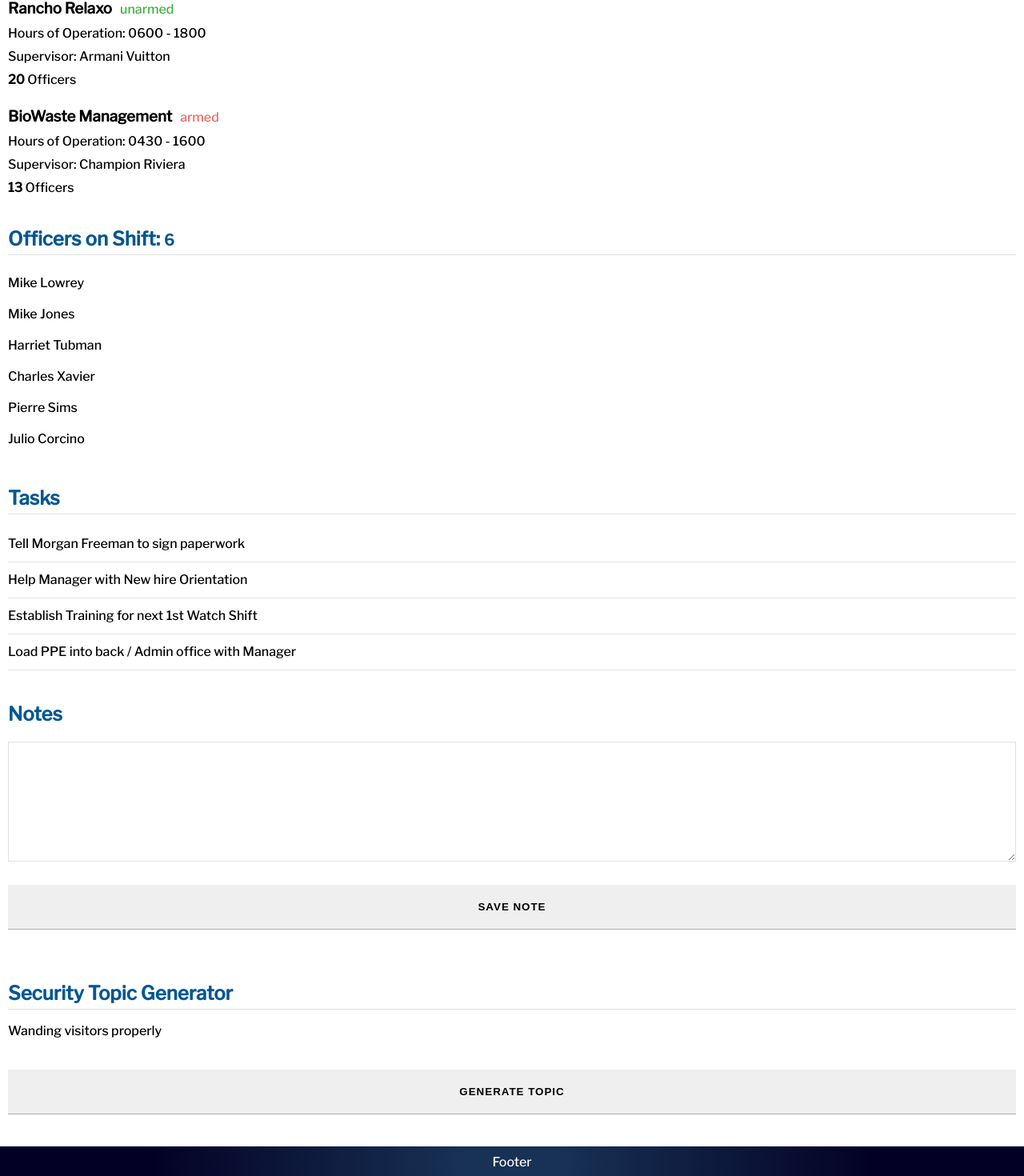
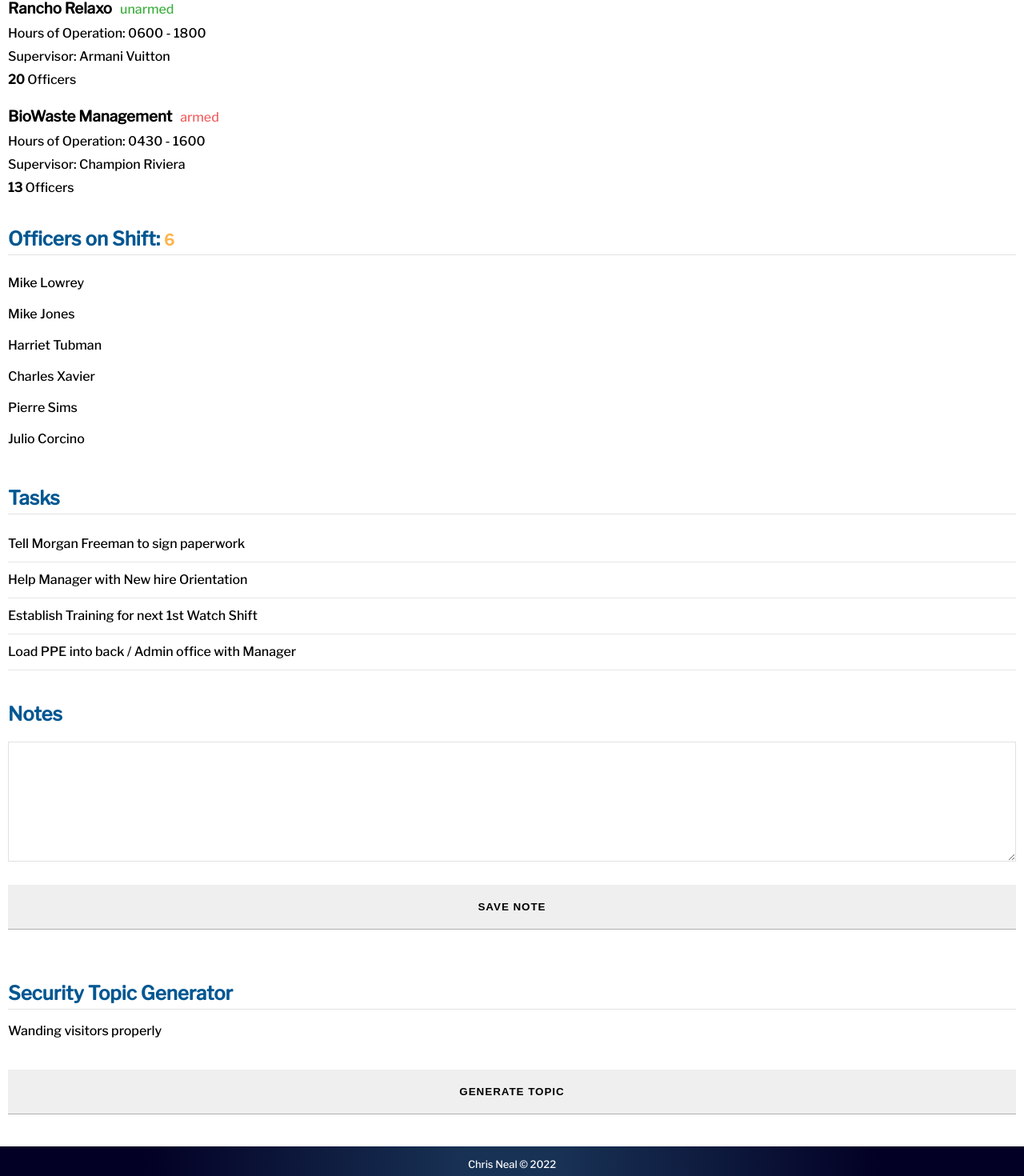
Before and after one commit to chrisvneal/security-soup, a React (Create React App) app: page / in a window 1280 px wide. Shown: the part 170-1640 px from the top of the page at 80% size. Built offline with nearby package versions, Linux system fonts and the light colour scheme.

Commit message:
Place text inside of Footer component

```diff
--- a/src/components/Officers.js
+++ b/src/components/Officers.js
@@ -8,7 +8,7 @@ const Officers = ({ officers }) => {
   return (
     <section className="officers-on-shift">
       <h2>
-        Officers on Shift: <span className="officers-on-shift__number">6</span>
+        Officers on Shift: <span className="officers-on-shift-number">6</span>
       </h2>
       <ul className="officers-list">{officerList}</ul>
     </section>
--- a/src/components/Site/SiteFooter.js
+++ b/src/components/Site/SiteFooter.js
@@ -1,7 +1,7 @@
 import React from "react";
 
 const SiteFooter = () => {
-  return <footer>Footer</footer>;
+  return <footer>Chris Neal &copy; 2022</footer>;
 };
 
 export default SiteFooter;
--- a/src/styles.scss
+++ b/src/styles.scss
@@ -115,8 +115,9 @@ section {
 
 // Officers styles
 
-.officers-on-shift__number {
+.officers-on-shift-number {
   font-size: 1.2rem;
+  color: $site-color--offset;
 }
 
 .officer-count {
@@ -180,3 +181,8 @@ textarea {
 .site-name .unarmed {
   @include colorArmed($green)
 }
+
+footer {
+  font-size: .80rem;
+  padding: 15px 0;
+}
```
